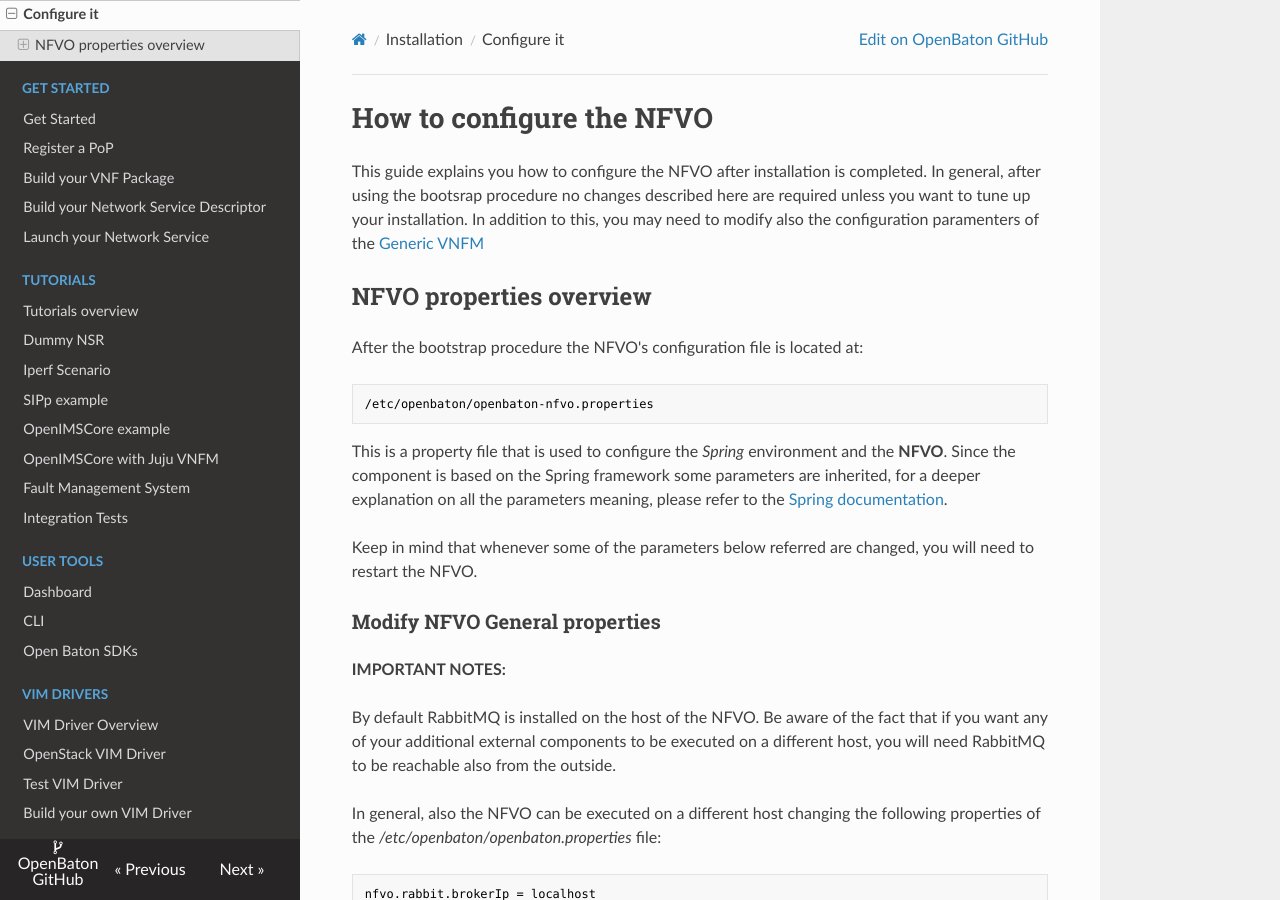
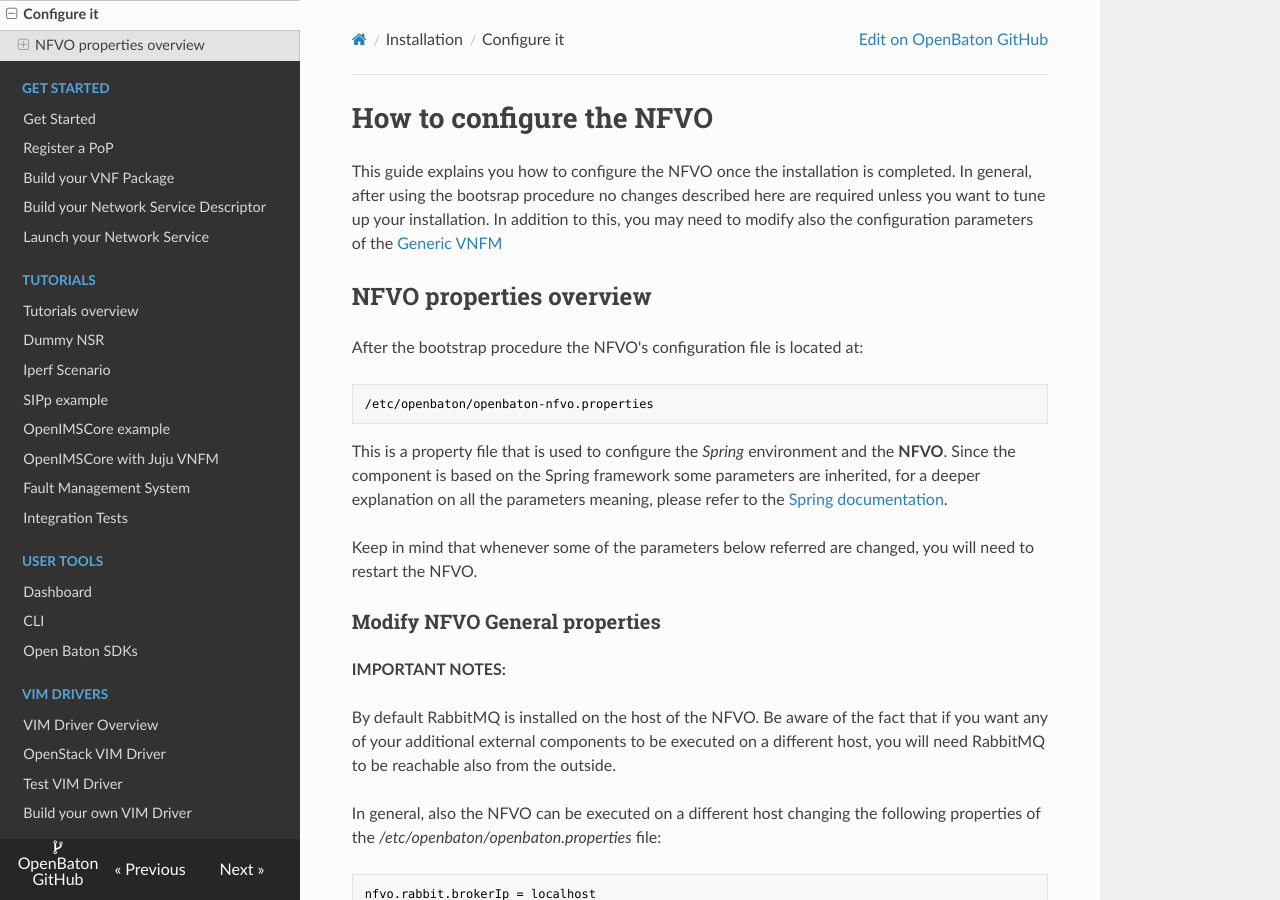
Before and after one commit to openbaton/docs, an MkDocs documentation site: the page built from docs/nfvo-configuration.md, in a window 1280 px wide and 900 px high. Built offline with MkDocs 1.6.1, drawn with Linux system fonts in a browser that asks for light colours; nearby versions of some CDN libraries; old or Windows-style settings are respelled for this version of MkDocs.

Commit message:
fix typo in parameters

```diff
--- a/docs/nfvo-configuration.md
+++ b/docs/nfvo-configuration.md
@@ -1,7 +1,7 @@
 # How to configure the NFVO
 
-This guide explains you how to configure the NFVO after installation is completed. In general, after using the bootsrap procedure no changes described here are required unless you want to tune up your installation.
-In addition to this, you may need to modify also the configuration paramenters of the [Generic VNFM][generic-vnfm]
+This guide explains you how to configure the NFVO once the installation is completed. In general, after using the bootsrap procedure no changes described here are required unless you want to tune up your installation.
+In addition to this, you may need to modify also the configuration parameters of the [Generic VNFM][generic-vnfm]
 
 ## NFVO properties overview
 
```
